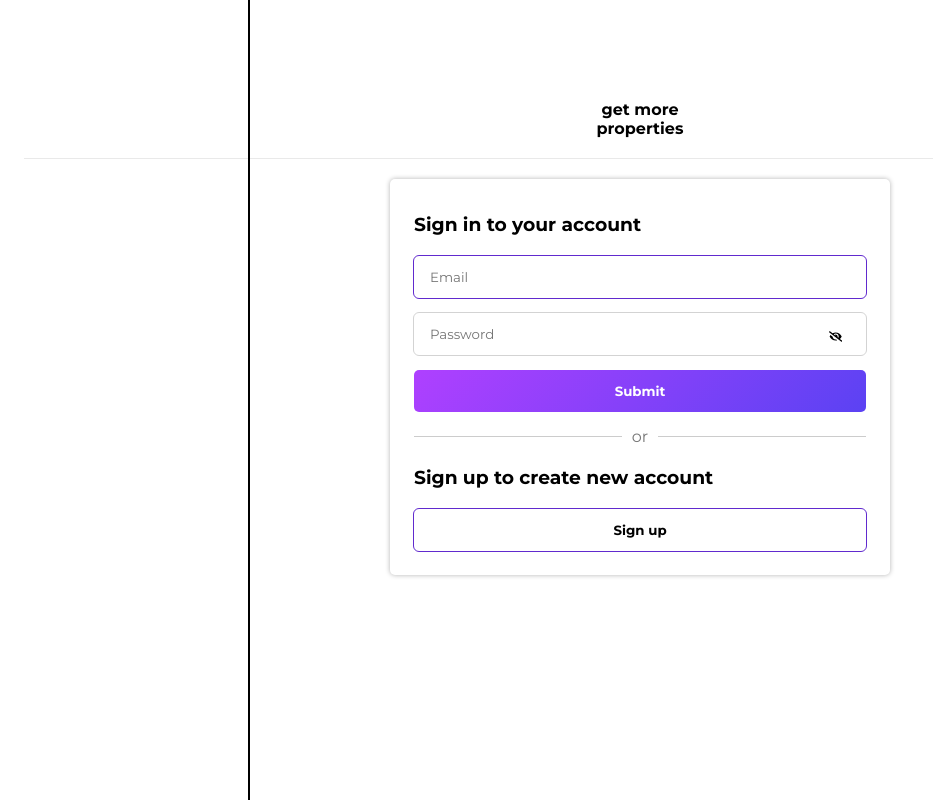
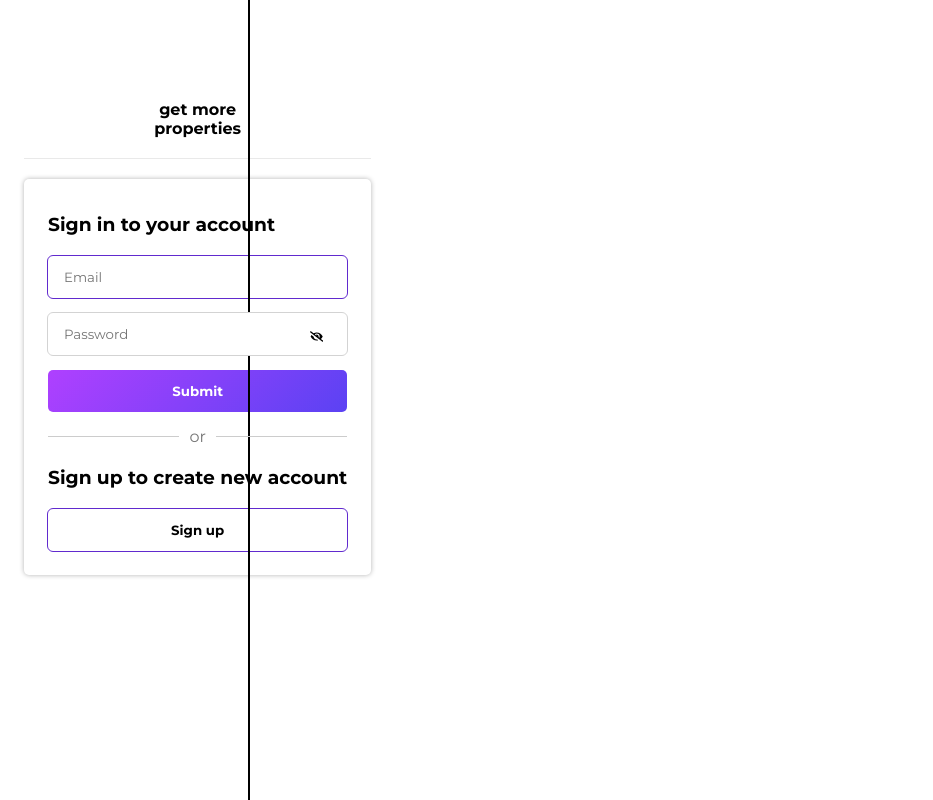
Before and after one commit to skabeo/frontend-capstone, a React (Create React App) app: page /signin in a window 1280 px wide. Shown: the whole page, without its empty margins (0-933 px from the left). Built offline with nearby package versions, Linux system fonts and the light colour scheme.

Commit message:
set app wrapper to display flex

```diff
--- a/src/App.css
+++ b/src/App.css
@@ -18,4 +18,7 @@ body {
 
 .App {
   margin-top: 90px;
+  display: flex;
+  flex-direction: row;
+  column-gap: 10px;
 }
```
